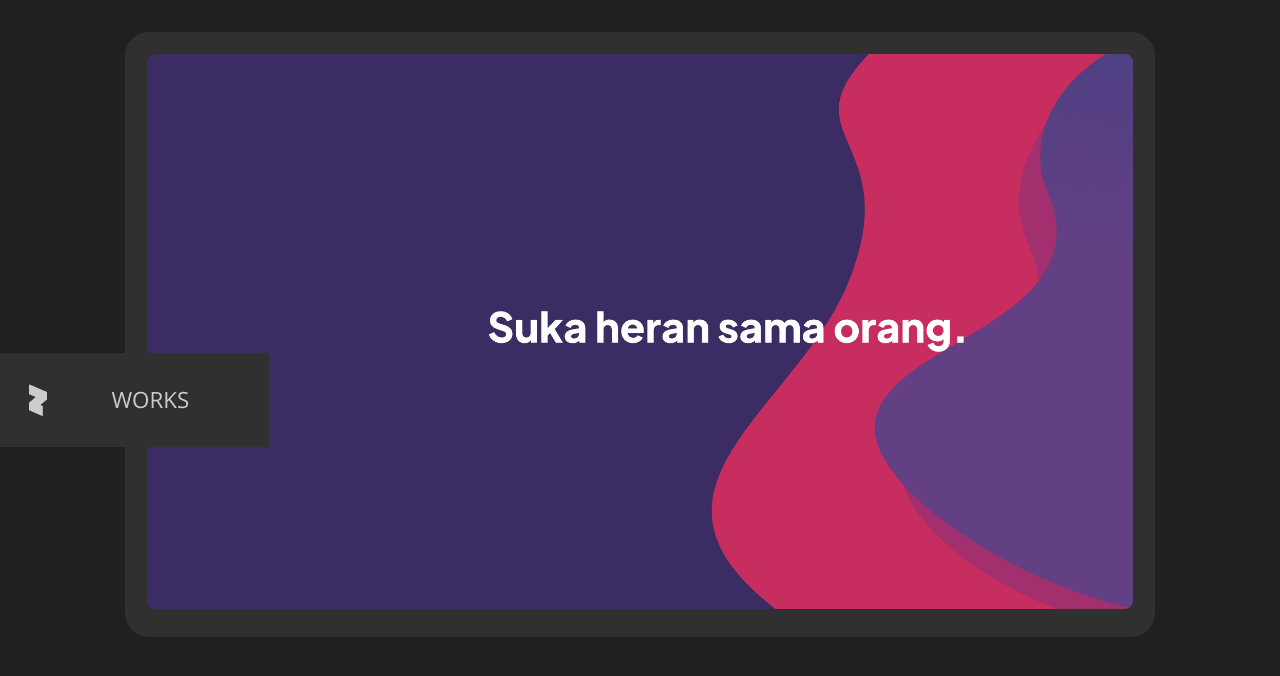
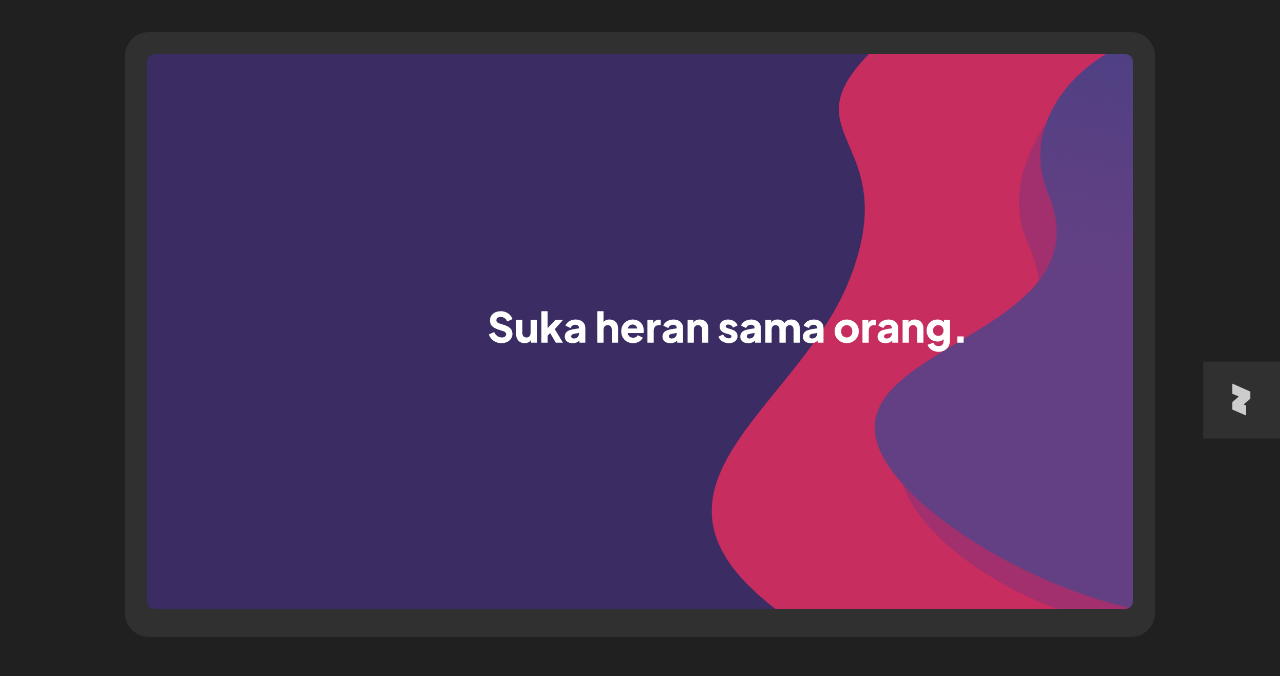
Before and after one commit to riyoza/timotty, a plain HTML site: page index.html in a window 1280 px wide. Drawn offline with nearby package versions, Linux system fonts and the light colour scheme.

Commit message:
nmabahi layout grid
guung mari

```diff
--- a/gaya.css
+++ b/gaya.css
@@ -4,15 +4,21 @@ html {
 
 body {
   background-color: rgb(32, 32, 32);
+  overflow: hidden;
+}
+
+.bungkusgrid {
+  display: grid;
+  grid-template-columns: repeat(3, 1fr);
 }
 
 /* navbar */
-#nav {
+.navbar {
   /* width: 100%; */
   position: fixed;
   top: 50%;
-  left: 0%;
-  transform: translate(0, -50%);
+  left: 100%;
+  transform: translate(-100%, -50%);
   /* justify-content: space-between;
   align-items: center;
   align-content: center;
@@ -115,7 +121,7 @@ img {
 }
 
 .dropdown:hover .drop-content {
-  display: inline-flex;
+  display: inline-flexbox;
   border-radius: 0 0 1em 1em;
 }
 
--- a/index.html
+++ b/index.html
@@ -13,7 +13,7 @@
   </head>
   <body>
     <div>
-      <div id="nav">
+      <div class="navbar" id="sidenav">
         <div id="title">
           <svg
             xmlns="http://www.w3.org/2000/svg"
@@ -39,14 +39,14 @@
             />
           </svg>
 
-          <div class="dropdown">
+          <!-- <div class="dropdown">
             <button class="dropbutton">WORKS</button>
             <div class="drop-content">
               <a href="#">Works</a>
               <a href="#">About</a>
               <a href="#">Contacts</a>
             </div>
-          </div>
+          </div> -->
         </div>
       </div>
       <div class="wadahslide">
```
